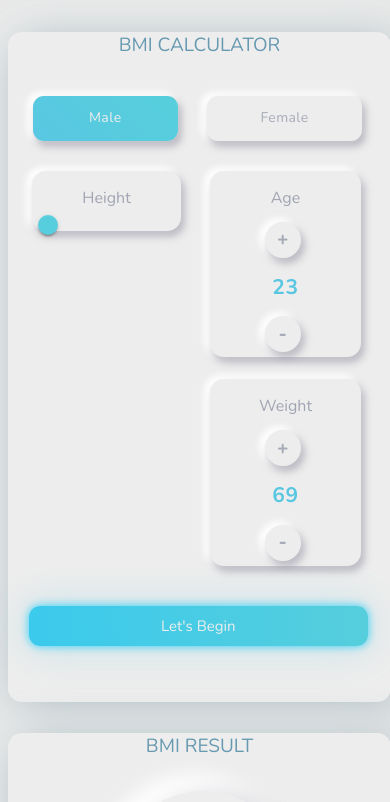
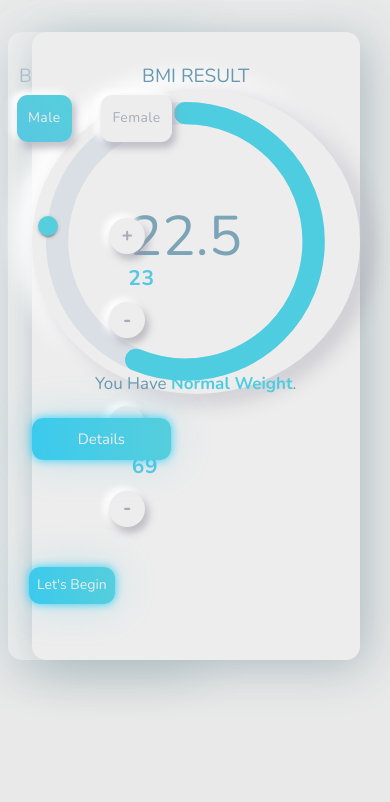
Before and after one commit to erfan-goodarzi/bmi-calculator, a React (Create React App) app: page / in a window 390 px wide. Shown: the top 802 px of the page. Built offline with nearby package versions, Linux system fonts and the light colour scheme.

Commit message:
style: responsive bmi calc and result for ipad pro device

```diff
--- a/src/Component/Bmi-box.jsx
+++ b/src/Component/Bmi-box.jsx
@@ -147,17 +147,17 @@ export default function BmiBox({ gender }) {
   };
 
   return (
-    <Box sx={{ display: { lg: "flex", md: "block" }, mt: 4 }}>
+    <Box sx={{ display: "flex", mt: 4 }}>
       <Box
         sx={{
-          width: 383,
-          marginLeft: {lg: "21rem", md:  "11rem"},
+          width: { lg: 383, sm: 334 },
+          marginLeft: { lg: "21rem", md: "3rem", sm: "1rem" },
           marginRight: "-10rem",
           borderRadius: "14px",
           color: "#6799b0",
           background: " #EDEDED",
           boxShadow: "5px 5px 49px #a1b1b6, -5px -5px 49px #ffffff",
-            height:{ lg: "92vh", md: "53vh"},
+          height: { lg: "92vh", md: "53vh", sm: "60vh" },
         }}>
         <Box
           sx={{
@@ -165,7 +165,7 @@ export default function BmiBox({ gender }) {
             fontSize: "19px",
             textAlign: "center",
             mt: "31px",
-            pt: {lg: 0,md: 3}
+            pt: { lg: 0, md: 3 },
           }}>
           BMI CALCULATOR
         </Box>
@@ -202,14 +202,14 @@ export default function BmiBox({ gender }) {
 
       <Box
         sx={{
-          width: 383,
-          marginLeft: {lg: "21rem", md:  "11rem"},
+          width: { lg: 383, sm: 334 },
+          marginLeft: { lg: "21rem", md: "16rem", sm: "13rem" },
           marginRight: "-10rem",
           borderRadius: "14px",
           color: "#6799b0",
           background: " #EDEDED",
           boxShadow: "5px 5px 49px #a1b1b6, -5px -5px 49px #ffffff",
-          height:{ lg: "92vh", md: "50vh"},
+          height: { lg: "92vh", md: "53vh", sm: "60vh" },
         }}>
         <Box
           sx={{
@@ -217,20 +217,20 @@ export default function BmiBox({ gender }) {
             fontSize: "19px",
             textAlign: "center",
             mt: "31px",
-            pt: {lg: 0,md: 3}
+            pt: { lg: 0, md: 3 },
           }}>
           BMI RESULT
         </Box>
         <Box
           sx={{
-            width: 176,
-            margin: "32px 24px 49px 107px",
+            width: { lg: 176, sm: 145 },
+            margin: { lg: "32px 24px 49px 107px", sm: "7px 0px 36px 92px" },
             borderRadius: "50%",
             color: "#6799b0",
             background: " #EDEDED",
             boxShadow:
               "9px 6px 18px 5px #908d9e52, -10px -9px 20px 7px #ffffff",
-            height: 176,
+            height: { lg: 176, sm: 146 },
           }}>
           <CircularProgressbar
             maxValue={40}
@@ -277,7 +277,7 @@ export default function BmiBox({ gender }) {
           sx={{
             width: "78%",
             textAlign: "center",
-            fontSize: "16px",
+            fontSize: { lg: "16px", sm: "14px" },
             fontWeight: "400",
             margin: " 23px 41px",
           }}>
@@ -289,7 +289,7 @@ export default function BmiBox({ gender }) {
               width: "78%",
               textAlign: "center",
               background: "#dadfe6",
-              fontSize: "16px",
+              fontSize: { lg: "16px", sm: "14px" },
               fontWeight: "400",
               margin: "19px 29px",
               padding: "8px 14px",
--- a/src/container/material ui/AgeBox.jsx
+++ b/src/container/material ui/AgeBox.jsx
@@ -6,13 +6,13 @@ export const AgeBox = (props) => {
     <div>
       <Box
         sx={{
-          width: 151,
+          width: { lg: 151, sm: 139 },
           margin: "-16px 12px 38px 5px",
           borderRadius: "14px",
           color: "#6799b0",
           background: " #EDEDED",
           boxShadow: "3px 5px 7px 1px #908d9e80, -4px -2px 6px 2px #ffffff",
-          height: { lg: "26vh", md: "16vh" },
+          height: { lg: "26vh", md: "16vh", sm: "16vh" },
         }}>
         <Box
           sx={{
@@ -30,7 +30,7 @@ export const AgeBox = (props) => {
             sx={{
               minWidth: "13px",
               width: 36,
-              margin: "5px 55px",
+              margin: { lg: "5px 55px", sm: "-5px 51px" },
               background: "#EDEDED",
               fontSize: "19px",
               fontWeight: "800",
@@ -58,7 +58,7 @@ export const AgeBox = (props) => {
             sx={{
               minWidth: "13px",
               width: 36,
-              margin: "5px 55px",
+              margin: { lg: "5px 55px", sm: "-5px 51px" },
               background: "#EDEDED",
               fontSize: "19px",
               fontWeight: "800",
@@ -84,13 +84,13 @@ export const WeightBox = (props) => {
     <div>
       <Box
         sx={{
-          width: 151,
+          width: { lg: 151, sm: 139 },
           margin: "-16px 5px",
           borderRadius: "14px",
           color: "#6799b0",
           background: " #EDEDED",
           boxShadow: "3px 5px 7px 1px #908d9e80, -4px -2px 6px 2px #ffffff",
-          height: { lg: "26vh", md: "16vh" },
+          height: { lg: "26vh", md: "16vh", sm: "16vh" },
         }}>
         <Box
           sx={{
@@ -108,7 +108,7 @@ export const WeightBox = (props) => {
             sx={{
               minWidth: "13px",
               width: 36,
-              margin: "5px 55px",
+              margin: { lg: "5px 55px", sm: "-5px 51px" },
               background: "#EDEDED",
               fontSize: "19px",
               fontWeight: "800",
@@ -136,7 +136,7 @@ export const WeightBox = (props) => {
             sx={{
               minWidth: "13px",
               width: 36,
-              margin: "5px 55px",
+              margin: { lg: "5px 55px", sm: "-5px 51px" },
               background: "#EDEDED",
               fontSize: "19px",
               fontWeight: "800",
--- a/src/container/material ui/CalButton.js
+++ b/src/container/material ui/CalButton.js
@@ -1,27 +1,27 @@
 import Button from "@mui/material/Button";
 import Box from "@mui/material/Box";
 
-export default function CalButton({CalClicked}) {
+export default function CalButton({ CalClicked }) {
   return (
     <Box>
       <Button
-      onClick={CalClicked}
+        onClick={CalClicked}
         sx={{
           background: "linear-gradient(85deg, #3bcaed, #56cedc)",
           margin: "56px 21px",
-          padding: "7px 132px",
+          padding: { lg: "7px 132px", sm: "0px 129px" },
           border: "none",
           transition: "all 0.2s ease-in-out",
-          fontSize: "15px",
-          letterSpacing: 'inherit',
+          fontSize: { lg: "15px", sm: "12px" },
+          letterSpacing: "inherit",
           borderRadius: "11px !important",
           color: "#EDEDED",
-          boxShadow: "0 0 10px #59c7e20a, 0 0 40px #59c7e24d, 0 0 10px #00cdffc9",
+          boxShadow:
+            "0 0 10px #59c7e20a, 0 0 40px #59c7e24d, 0 0 10px #00cdffc9",
           "&:hover": {
             color: "#3f6b88",
           },
-        }}
-      >
+        }}>
         Let's begin
       </Button>
     </Box>
--- a/src/container/material ui/HeightBox.jsx
+++ b/src/container/material ui/HeightBox.jsx
@@ -1,22 +1,18 @@
 import Box from "@mui/material/Box";
 import Slider from "@mui/material/Slider";
 
-
-
-
-export default function HeightBox({height,HeightHandler}) {
+export default function HeightBox({ height, HeightHandler }) {
   return (
     <Box
       sx={{
-        width: 149,
+        width: { lg: 149, sm: 120 },
         margin: " -16px 24px",
         borderRadius: "14px",
         color: "#6799b0",
         background: " #EDEDED",
         boxShadow: "3px 5px 7px 1px #908d9e80, -4px -2px 6px 2px #ffffff",
-        height:{ lg: "55vh", md: "34vh"},
-      }}
-    >
+        height: { lg: "55vh", md: "34vh", sm: "34vh" },
+      }}>
       <Box
         sx={{
           fontSize: "16px",
@@ -24,17 +20,16 @@ export default function HeightBox({height,HeightHandler}) {
           textAlign: "center",
           fontWeight: "500",
           pt: "16px",
-        }}
-      >
+        }}>
         Height
       </Box>
       <Slider
         sx={{
           height: "82%",
           width: "5px",
-          padding: {lg: "0px 70px", md: "0px 72px"},
+          padding: { lg: "0px 70px", md: "0px 72px", sm: "0px 54px" },
           marginTop: "8px",
-          color: '#b8b7be'
+          color: "#b8b7be",
         }}
         aria-label="Temperature"
         defaultValue={140}
@@ -47,7 +42,6 @@ export default function HeightBox({height,HeightHandler}) {
         max={240}
         onChange={HeightHandler}
       />
-
     </Box>
   );
 }
--- a/src/container/material ui/Modal.jsx
+++ b/src/container/material ui/Modal.jsx
@@ -31,7 +31,7 @@ const BmiModal = () => {
         onClick={handleOpen}
         sx={{
           background: "linear-gradient(85deg, #3bcaed, #56cedc)",
-          margin: "2px 8rem",
+          margin: { lg: "2px 8rem", sm: "0rem 6rem" },
           padding: "8px 46px",
           border: "none",
           transition: "all 0.2s ease-in-out",
@@ -44,26 +44,23 @@ const BmiModal = () => {
           "&:hover": {
             color: "#3f6b88",
           },
-        }}
-      >
+        }}>
         Details
       </Button>
       <Modal
         open={open}
         onClose={handleClose}
         aria-labelledby="modal-modal-title"
-        aria-describedby="modal-modal-description"
-      >
+        aria-describedby="modal-modal-description">
         <TableContainer
           sx={{
-            margin: {lg: "6rem 35rem", md: "7rem 8rem"},
-            width: {lg: "30%", md: "47%"},
+            margin: { lg: "6rem 35rem", md: "7rem 8rem" },
+            width: { lg: "30%", md: "47%" },
             boxShadow:
               "5px 5px 18px 5px #908d9e52, -1px -6px 20px 3px #ffffff59",
             backgroundColor: "#EDEDED !important",
           }}
-          component={Paper}
-        >
+          component={Paper}>
           <Table sx={{ minWidth: 460 }} aria-label="simple table">
             <TableBody>
               {rows.map((row) => (
@@ -71,36 +68,30 @@ const BmiModal = () => {
                   key={row.normal}
                   sx={{
                     "&:last-child td, &:last-child th": { border: 0 },
-                  }}
-                >
+                  }}>
                   <TableCell
                     sx={{ padding: "17px 1px", textAlign: "center" }}
-                    align="right"
-                  >
+                    align="right">
                     {row.severeThinness}
                   </TableCell>
                   <TableCell
                     sx={{ padding: "17px 1px", textAlign: "center" }}
-                    align="right"
-                  >
+                    align="right">
                     {row.thinness}
                   </TableCell>
                   <TableCell
                     sx={{ padding: "17px 1px", textAlign: "center" }}
-                    align="right"
-                  >
+                    align="right">
                     {row.normal}
                   </TableCell>
                   <TableCell
                     sx={{ padding: "17px 1px", textAlign: "center" }}
-                    align="right"
-                  >
+                    align="right">
                     {row.Overweight}
                   </TableCell>
                   <TableCell
                     sx={{ padding: "17px 1px", textAlign: "center" }}
-                    align="right"
-                  >
+                    align="right">
                     {row.Obese}
                   </TableCell>
                 </TableRow>
--- a/src/container/material ui/SelectGander.js
+++ b/src/container/material ui/SelectGander.js
@@ -11,7 +11,7 @@ export default function SelectGender() {
   };
 
   return (
-    <Box sx={{ margin: " 2rem 1rem", width: "100%" }}>
+    <Box sx={{ margin: {lg: "2rem 1rem", sm: "1rem 1rem"}, width: "100%" }}>
       <ToggleButtonGroup
       color="warning"
       value={isAvtive}
@@ -23,7 +23,7 @@ export default function SelectGender() {
           sx={{
             background: "linear-gradient(45deg, #59C7E2, #56CFDB)",
             margin: "6px 9px",
-            padding: "10px 56px",
+            padding: {lg: "10px 56px", sm: "10px 45px"},
             border: 'none',
             transition: 'all 0.2s ease-in-out',
             fontSize: "14px",
@@ -41,7 +41,7 @@ export default function SelectGender() {
          value="Female"
           sx={{
             background: "#EDEDED",
-            padding: "10px 53px",
+            padding: {lg: "10px 53px", sm: "10px 45px"},
             border: 'none',
             transition: 'all 0.2s ease-in-out',
             margin: "6px 20px !important",
```
